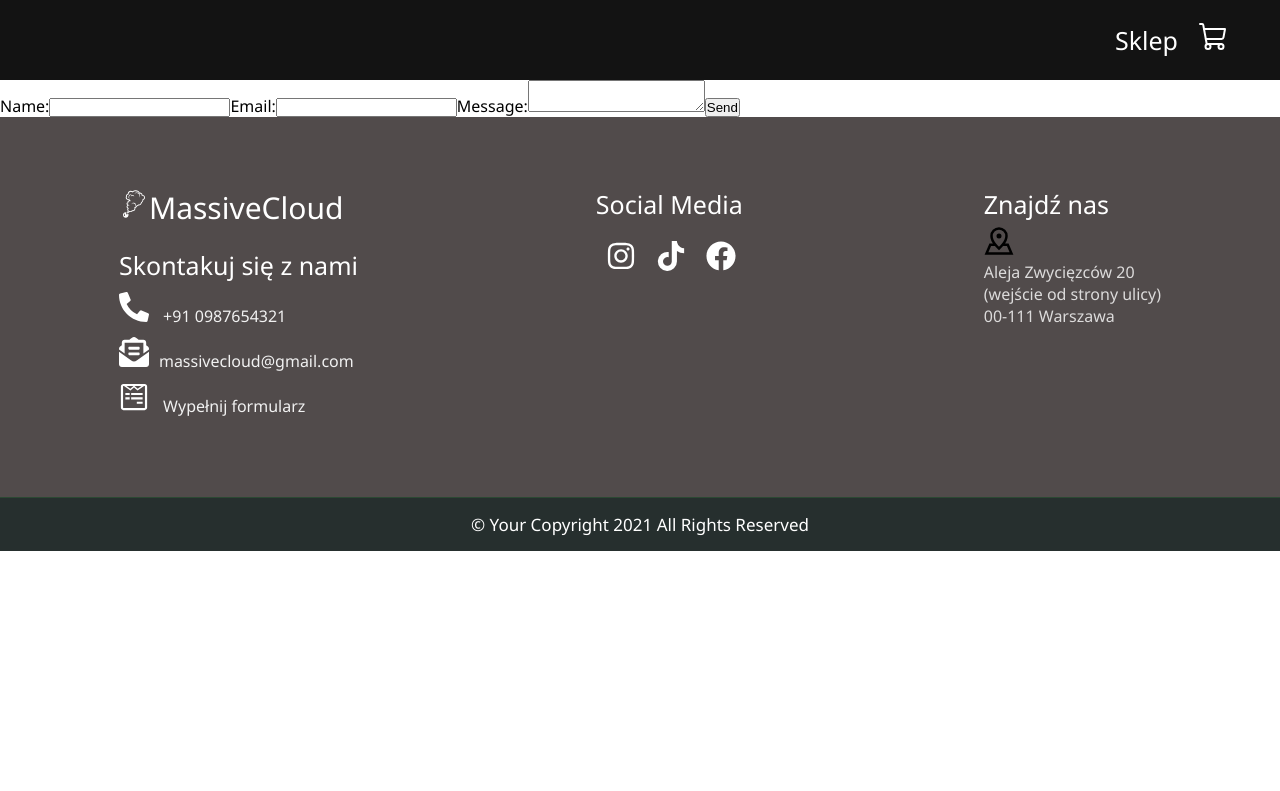
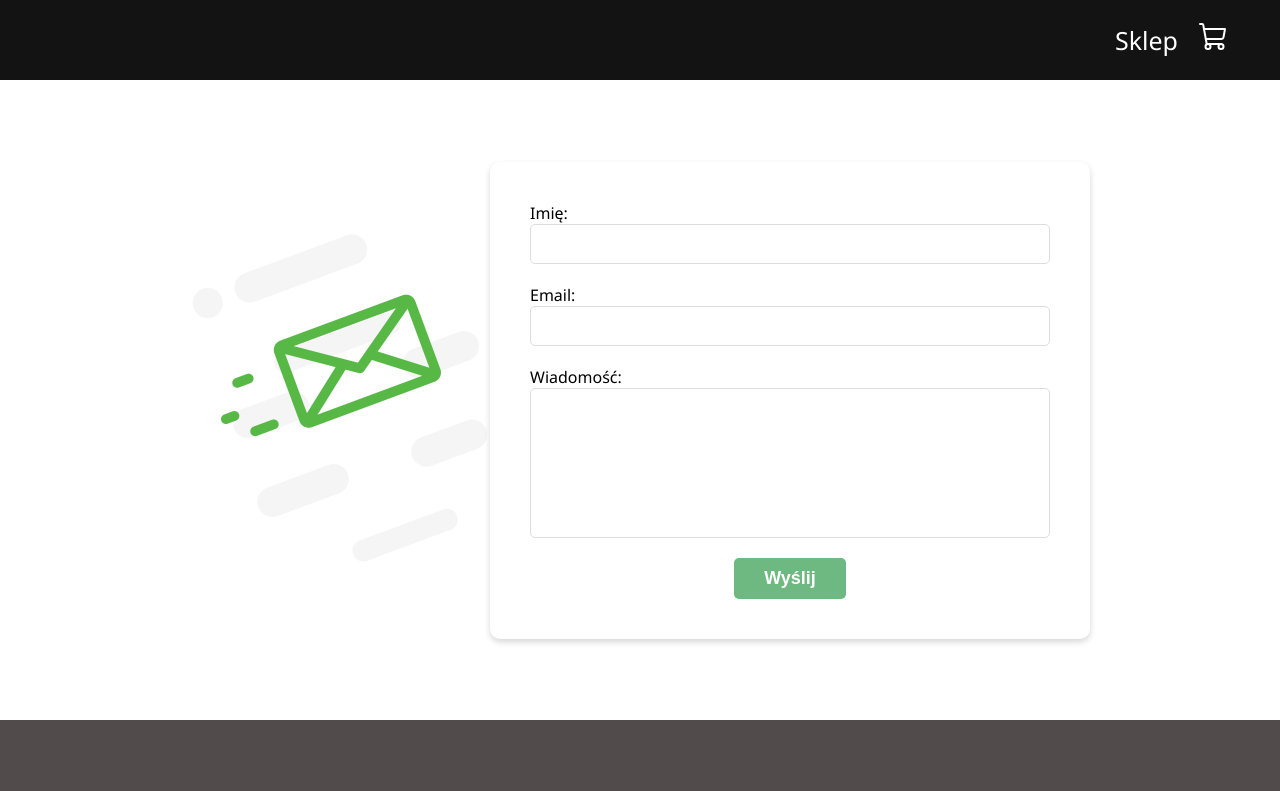
Before and after one commit to IgorFurman/VapeShop, a React (Create React App) app: page /contact in a window 1280 px wide. Shown: the top 791 px of the page. Built offline with nearby package versions, Linux system fonts and the light colour scheme.

Commit message:
contact form subpage added and some tstyle changes

```diff
--- a/src/components/footer.js
+++ b/src/components/footer.js
@@ -58,7 +58,7 @@ export const Footer = () => {
 						</div>
 					</div>
 					<div className='com' data-aos='fade-up'>
-						<h3>Znajdź nas</h3>
+						<h3>Lokalizacja</h3>
 						<ul>
 							<li>
                             <a href='#'><GrMap style={iconStyle}/><br/>
--- a/src/pages/contact/contact.css
+++ b/src/pages/contact/contact.css
@@ -0,0 +1,100 @@
+.contact {
+	min-height: calc(100vh - 160px);
+	display: flex;
+	justify-content: center;
+	text-align: center;
+}
+.contact-form {
+	display: flex;
+	flex-direction: column;
+	align-items: center;
+	justify-content: center;
+	width: 600px;
+	height: 100%;
+	margin: auto 0;
+	padding: 40px;
+	background-color: #fff;
+	border-radius: 10px;
+	box-shadow: 0 3px 6px rgba(0, 0, 0, 0.16);
+}
+
+.contact-img {
+	justify-content: center;
+	text-align: center;
+	margin: auto 0;
+	width: 300px;
+	height: 100%;
+}
+
+.contact-label {
+	display: flex;
+	flex-direction: column;
+	align-items: flex-start;
+	margin-bottom: 20px;
+	width: 100%;
+}
+
+.contact-input {
+	position: relative;
+	width: 100%;
+	padding: 10px;
+	border-radius: 5px;
+	border: 1px solid #ddd;
+	font-size: 16px;
+}
+/* .contact-input:before {
+	content: '';
+	display: block;
+	position: absolute;
+	bottom: 0;
+	left: 0;
+	z-index: -1;
+	width: 100%;
+	height: 100%;
+	box-shadow: 0px 0px 0px 0px;
+	color: rgba(87, 184, 70, 0.5);
+} */
+.contact-textarea {
+	width: 100%;
+	height: 150px;
+	padding: 10px;
+	border-radius: 5px;
+	border: 1px solid #ddd;
+	font-size: 16px;
+	resize: none;
+}
+.contact-input:focus,
+.contact-textarea:focus {
+	outline: none;
+    border: 2px solid #5ea26d;
+}
+
+.contact-send-btn {
+	background-color: #6eb981;
+	color: #fff;
+	padding: 10px 30px;
+	font-size: 18px;
+	font-weight: 600;
+	border: none;
+	border-radius: 5px;
+	cursor: pointer;
+	transition: all 0.3s ease-in-out;
+}
+
+.contact-send-btn:hover {
+	background-color: #5ea26d;
+}
+
+.contact-error {
+    color: red;
+    font-size: 14px;
+    margin-top: 5px;
+  }
+
+
+
+@media (max-width: 768px) {
+	.contact-img {
+		display: none;
+	}
+}
--- a/src/pages/contact/contact.js
+++ b/src/pages/contact/contact.js
@@ -1,34 +1,59 @@
-import React, {useState} from "react";
+import React, { useState } from 'react';
+import './contact.css';
+
+import contactImg from '../../assets/form-img.png'
 
 export const Contact = () => {
-    const [name, setName] = useState("");
-    const [email, setEmail] = useState("");
-    const [message, setMessage] = useState("");
+	const [name, setName] = useState('');
+	const [email, setEmail] = useState('');
+	const [message, setMessage] = useState('');
 
 	const handleSubmit = (e) => {
 		e.preventDefault();
 
 		console.log(`Name: ${name}, Email: ${email}, Message: ${message}`);
-      setName("");
-      setEmail("");
-      setMessage("");
+		setName('');
+		setEmail('');
+		setMessage('');
 	};
 
 	return (
-      <form onSubmit={handleSubmit}>
-        <label>
-          Name:
-          <input type="text" value={name} onChange={(e) => setName(e.target.value)} required />
+        <section className ='contact'>
+        <div className='contact-img'><img src={contactImg} alt="" /></div>
+		<form className='contact-form' onSubmit={handleSubmit}>
+			<label className='contact-label'>
+				Imię:
+				<input
+					className='contact-input'
+					type='text'
+					value={name}
+					onChange={(e) => setName(e.target.value)}
+					required
+				/>
 			</label>
-        <label>
+			<label className='contact-label'>
 				Email:
-          <input type="email" value={email} onChange={(e) => setEmail(e.target.value)} required />
+				<input
+					className='contact-input'
+					type='email'
+					value={email}
+					onChange={(e) => setEmail(e.target.value)}
+					required
+				/>
 			</label>
-        <label>
-          Message:
-          <textarea value={message} onChange={(e) => setMessage(e.target.value)} required />
+			<label className='contact-label'>
+				Wiadomość:
+				<textarea
+					className='contact-textarea'
+					value={message}
+					onChange={(e) => setMessage(e.target.value)}
+					required
+				/>
 			</label>
-        <button type="submit">Send</button>
+			<button className='contact-send-btn' type='submit'>
+				Wyślij
+			</button>
 		</form>
+        </section>
 	);
 };
```
Also changed, not shown: src/assets/form-img.png (added). Lines whose indentation alone changed are shown as unchanged.
